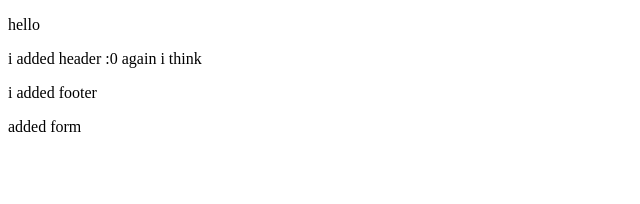
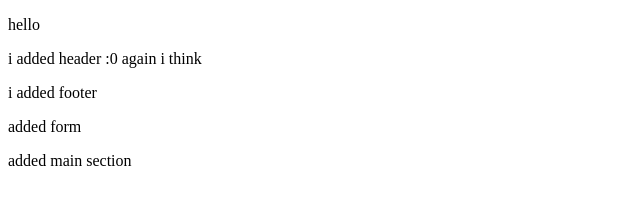
Before and after one commit to ronrustemi123/branching-exercise, a plain HTML site: page index.html in a window 1280 px wide. Shown: the whole page, without its empty margins (0-640 px from the left). Drawn offline with Linux system fonts and the light colour scheme.

Commit message:
added css

```diff
--- a/index.html
+++ b/index.html
@@ -19,6 +19,9 @@
     <form action="">
         <p>added form</p>
     </form>
+    <main>
+        <p>added main section</p>
+    </main>
 </body>
 
 </html>
--- a/styles/main.css
+++ b/styles/main.css
@@ -0,0 +1 @@
+/* added main css */
```
